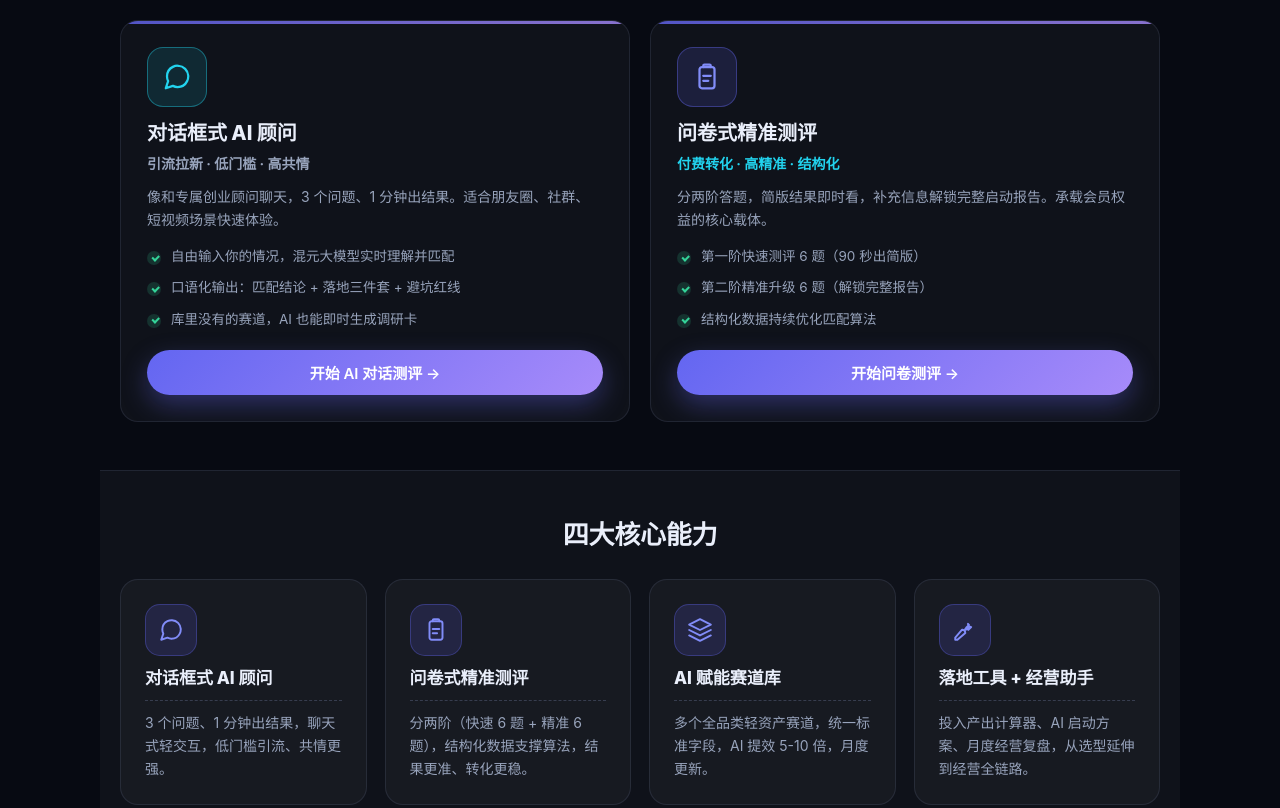
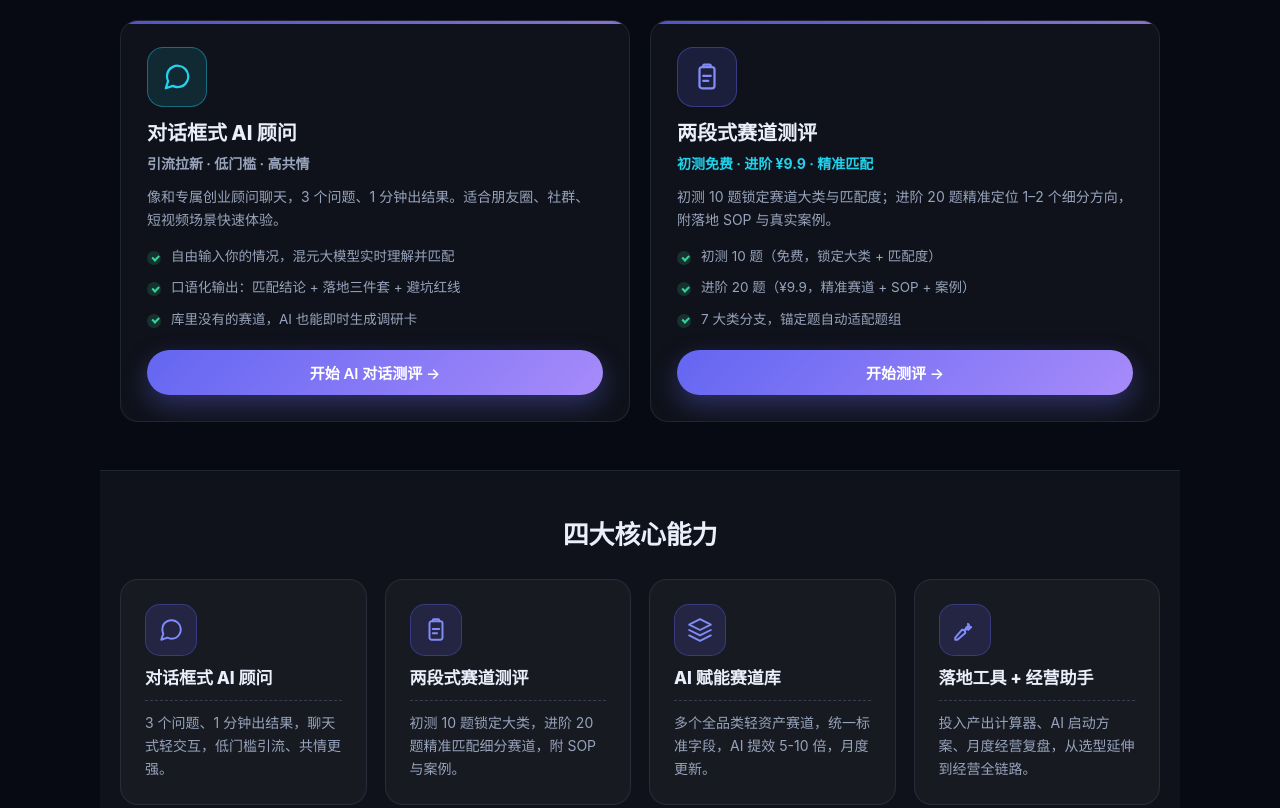
Before and after one commit to yanxr0607-afk/musen, a website: page index.html in a window 1280 px wide. Shown: the part 840-1648 px from the top of the page. Drawn offline with Linux system fonts and the light colour scheme; some packages are replaced by stand-ins of ours; no server answers; a script that the page names is missing.

Commit message:
fix: 全局文案从旧「6+6题问卷」更新为两段式测评（初测10题+进阶20题）
- index.html: 首页测评卡片标题/描述/要点/按钮 + meta description
- data.js: MODULES 描述 + 顶部注释
- app.js: 文件头注释 + 旧 renderResult 残留按钮文案
- manifest.webmanifest: PWA 描述

Co-Authored-By: UI Designer <opc@workbuddy.local>

```diff
--- a/assets/app.js
+++ b/assets/app.js
@@ -1,7 +1,7 @@
 /* =========================================================================
  * OPC 一人公司赛道选型 SaaS（AI增强·双模式版）—— 前端应用逻辑
  * 模式一：对话框式 AI 顾问（3 轮出结果，引流）
- * 模式二：问卷式精准测评（分两阶：快速 6 题 + 精准 6 题，付费转化）
+ * 模式二：两段式赛道测评（初测 10 题 + 进阶 20 题，付费转化）
  * ========================================================================= */
 (function () {
   'use strict';
@@ -1395,7 +1395,7 @@ ${summary}
   function renderResult() {
     const quick = state.resultMode === 'quick';
     $('#result-intro').innerHTML = quick
-      ? `<div class="result-avatar">${icon('zap')}</div><p>快速测评完成！基于你的核心条件，先给你 <b>3 个</b> 高匹配赛道；<b>补充 6 题</b> 可解锁更精准的完整启动报告。</p>`
+      ? `<div class="result-avatar">${icon('zap')}</div><p>初测完成！已为你锁定最匹配的赛道大类与匹配度；<b>升级进阶测评</b>可解锁 1–2 个精准细分赛道及完整落地 SOP。</p>`
       : `<div class="result-avatar">${icon('target')}</div><p>完整测评完成！结合你的全部条件，为你生成 <b>3 个</b> 最优赛道与 30 天落地方案。</p>`;
     $('#result-list').innerHTML = state.results.map((r, i) => renderResultCard(r, i, quick)).join('');
     const slot = $('#guest-hint-slot');
@@ -1422,7 +1422,7 @@ ${summary}
         <div class="rc-step"><span class="rc-step-ico">${icon('arrow-right')}</span><div><b>第一步：</b>${t.coldStart[0]}</div></div>
         <div class="result-btns">
           <button class="btn btn-primary" data-track="${t.id}">查看详情</button>
-          <button class="btn btn-ghost" data-continue>补充 6 题 · 解锁完整报告 →</button>
+          <button class="btn btn-ghost" data-continue>升级进阶测评 · 解锁精准赛道 →</button>
         </div>
         <button class="member-link" type="button" data-benefit>${icon('crown', 15)} <span>查看「${t.name}」对应会员权益</span></button>
       </article>`;
--- a/assets/data.js
+++ b/assets/data.js
@@ -551,7 +551,7 @@ const PLANS = [
  * ----------------------------------------------------------------------- */
 const MODULES = [
   { icon: 'message', title: '对话框式 AI 顾问', desc: '3 个问题、1 分钟出结果，聊天式轻交互，低门槛引流、共情更强。' },
-  { icon: 'clipboard', title: '问卷式精准测评', desc: '分两阶（快速 6 题 + 精准 6 题），结构化数据支撑算法，结果更准、转化更稳。' },
+  { icon: 'clipboard', title: '两段式赛道测评', desc: '初测 10 题锁定大类，进阶 20 题精准匹配细分赛道，附 SOP 与案例。' },
   { icon: 'layers', title: 'AI 赋能赛道库', desc: '多个全品类轻资产赛道，统一标准字段，AI 提效 5-10 倍，月度更新。' },
   { icon: 'toolbox', title: '落地工具 + 经营助手', desc: '投入产出计算器、AI 启动方案、月度经营复盘，从选型延伸到经营全链路。' },
 ];
@@ -673,9 +673,9 @@ const QUESTIONS = [
   },
 ];
 
-/* 问卷拆为两阶（文档「分阶展示，降低流失」）
- * 第一阶：快速测评（6 题，90 秒）→ 简版结果
- * 第二阶：精准升级（6 题）→ 完整报告
+/* 两段式测评体系（V1.0）
+ * 初测：10 题（1 锚定 + 6 通用 + 3 专属）→ 大类 + 匹配度（免费）
+ * 进阶：20 题（1 确认 + 9 深挖 + 10 专属）→ 精准赛道 + SOP + 案例（¥9.9）
  */
 const QMAP = {};
 QUESTIONS.forEach(q => { QMAP[q.id] = q; });
--- a/index.html
+++ b/index.html
@@ -11,7 +11,7 @@
   <meta name="apple-mobile-web-app-status-bar-style" content="black-translucent" />
   <meta name="apple-mobile-web-app-title" content="OPC赛道选型" />
   <title>OPC 一人公司赛道选型 · AI 增强双模式 SaaS</title>
-  <meta name="description" content="面向单人创业者与副业群体的轻量化工具型 SaaS：对话框 AI 顾问 1 分钟测赛道，或问卷式精准测评，匹配最适合你的轻资产方向。" />
+  <meta name="description" content="面向单人创业者与副业群体的轻量化工具型 SaaS：对话框 AI 顾问 1 分钟测赛道，或两段式精准测评（初测 10 题免费 + 进阶 20 题），匹配最适合你的轻资产方向。" />
   <link rel="manifest" href="manifest.webmanifest" />
   <link rel="apple-touch-icon" href="assets/icon-192.png" />
   <link rel="icon" type="image/svg+xml" href="assets/icon.svg" />
@@ -81,15 +81,15 @@
           </div>
           <div class="mode-card mode-quiz">
             <div class="mode-ico" data-icon="clipboard" data-size="30"></div>
-            <h3>问卷式精准测评</h3>
-            <p class="mode-tag">付费转化 · 高精准 · 结构化</p>
-            <p>分两阶答题，简版结果即时看，补充信息解锁完整启动报告。承载会员权益的核心载体。</p>
+            <h3>两段式赛道测评</h3>
+            <p class="mode-tag">初测免费 · 进阶 ¥9.9 · 精准匹配</p>
+            <p>初测 10 题锁定赛道大类与匹配度；进阶 20 题精准定位 1–2 个细分方向，附落地 SOP 与真实案例。</p>
             <ul class="mode-points">
-              <li>第一阶快速测评 6 题（90 秒出简版）</li>
-              <li>第二阶精准升级 6 题（解锁完整报告）</li>
-              <li>结构化数据持续优化匹配算法</li>
+              <li>初测 10 题（免费，锁定大类 + 匹配度）</li>
+              <li>进阶 20 题（¥9.9，精准赛道 + SOP + 案例）</li>
+              <li>7 大类分支，锚定题自动适配题组</li>
             </ul>
-            <button class="btn btn-primary" id="mode-quiz">开始问卷测评 →</button>
+            <button class="btn btn-primary" id="mode-quiz">开始测评 →</button>
           </div>
         </div>
       </div>
```
Also changed, not shown: manifest.webmanifest.
